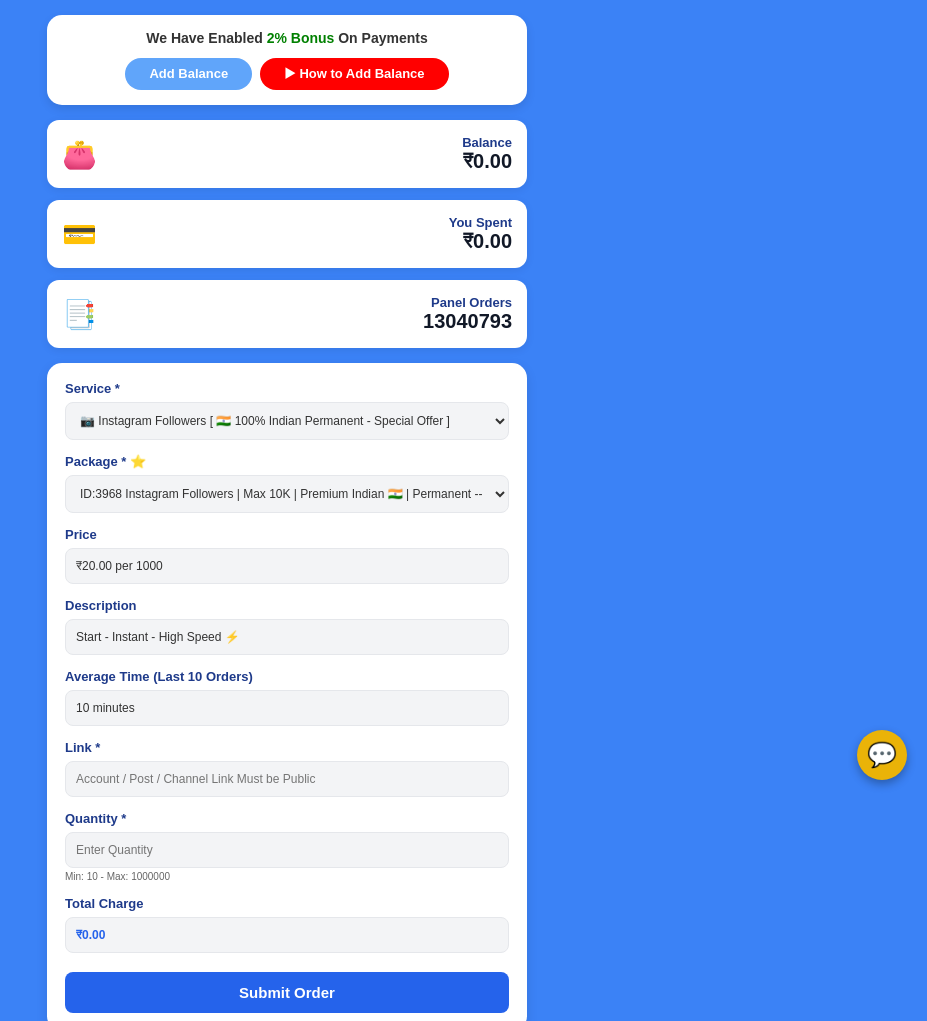
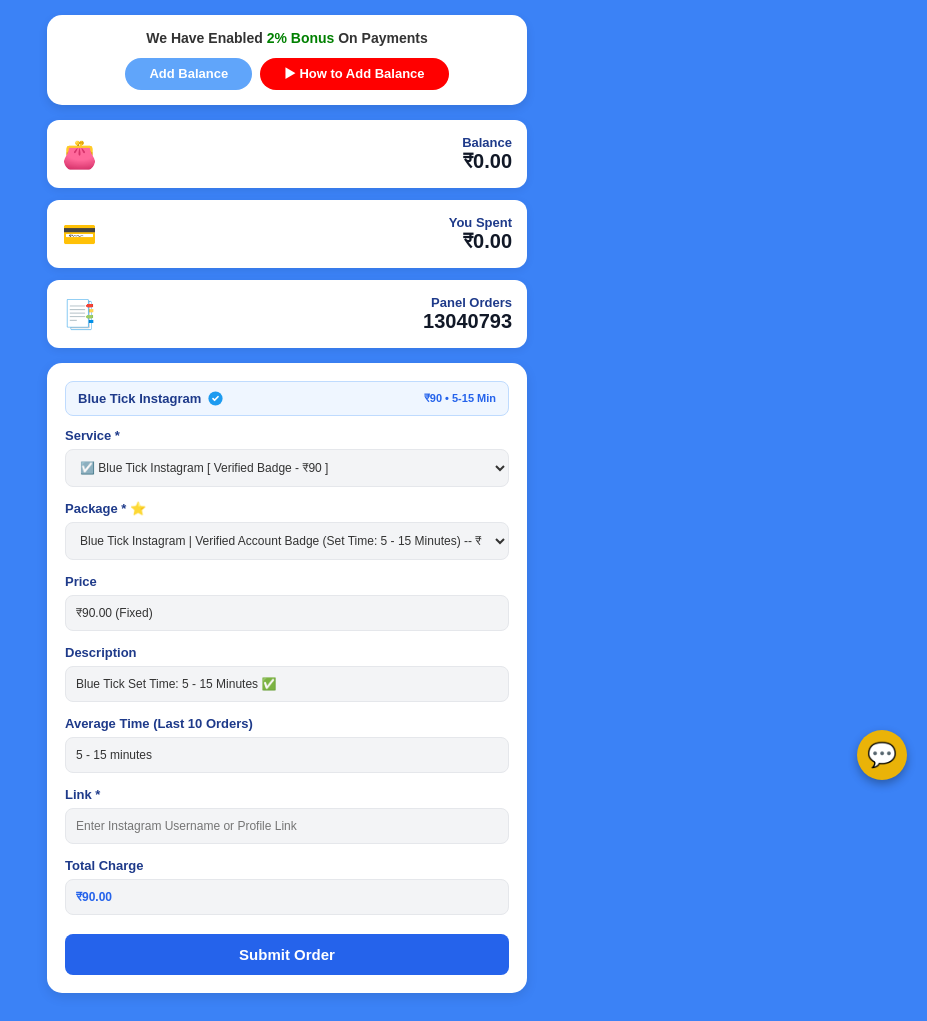
Before and after one commit to ab5301554-max/followfast, a plain HTML site: page dashboard.html in a window 1280 px wide. Shown: the top 1021 px of the page, without its empty margins (353-1280 px from the left). Drawn offline with Linux system fonts and the light colour scheme.

Commit message:
Update dashboard.html

```diff
--- a/dashboard.html
+++ b/dashboard.html
@@ -84,6 +84,40 @@
       color: #111827;
     }
 
+    /* Blue Tick Highlight Badge */
+    .bluetick-badge-bar {
+      display: flex;
+      align-items: center;
+      justify-content: space-between;
+      background: #eff6ff;
+      border: 1px solid #bfdbfe;
+      border-radius: 8px;
+      padding: 8px 12px;
+      margin-bottom: 12px;
+      cursor: pointer;
+    }
+
+    .bluetick-title {
+      display: inline-flex;
+      align-items: center;
+      gap: 6px;
+      font-size: 13px;
+      font-weight: bold;
+      color: #1e3a8a;
+    }
+
+    .bluetick-svg {
+      width: 17px;
+      height: 17px;
+      flex-shrink: 0;
+    }
+
+    .bluetick-tag {
+      font-size: 11px;
+      font-weight: bold;
+      color: #2563eb;
+    }
+
     /* Main Order Card */
     .order-box {
       background: #ffffff;
@@ -154,10 +188,9 @@
     <div class="banner-card">
       <h4>We Have Enabled <span style="color: green;">2% Bonus</span> On Payments</h4>
       <div class="btn-group" style="display: flex; gap: 8px; justify-content: center; flex-wrap: wrap;">
-  <a href="addbalance.html" class="top-btn">Add Balance</a>
-  <a href="https://youtube.com/shorts/wUjOodaSC9I?si=Buo82z5V7THWX-mg" target="_blank" class="top-btn" style="background-color: #ff0000;">▶ How to Add Balance</a>
-</div>
-
+        <a href="addbalance.html" class="top-btn">Add Balance</a>
+        <a href="https://youtube.com/shorts/wUjOodaSC9I?si=Buo82z5V7THWX-mg" target="_blank" class="top-btn" style="background-color: #ff0000;">▶ How to Add Balance</a>
+      </div>
     </div>
 
     <!-- Balance & Stats Cards -->
@@ -188,10 +221,23 @@
     <!-- Order Form -->
     <div class="order-box">
 
+      <!-- Blue Tick Instagram Badge Selector -->
+      <div class="bluetick-badge-bar" onclick="selectBlueTick()">
+        <span class="bluetick-title">
+          <span>Blue Tick Instagram</span>
+          <svg class="bluetick-svg" viewBox="0 0 24 24" aria-hidden="true">
+            <circle cx="12" cy="12" r="10" fill="#1d9bf0"></circle>
+            <path d="M8.5 12.3l2.2 2.2 4.8-5" fill="none" stroke="#ffffff" stroke-width="2.4" stroke-linecap="round" stroke-linejoin="round"></path>
+          </svg>
+        </span>
+        <span class="bluetick-tag">₹90 • 5-15 Min</span>
+      </div>
+
       <!-- Category/Service Selection -->
       <div class="form-group">
         <label>Service *</label>
         <select id="categorySelect" onchange="updatePackages()">
+          <option value="ig_bluetick">☑️ Blue Tick Instagram [ Verified Badge - ₹90 ]</option>
           <option value="ig_indian">📷 Instagram Followers [ 🇮🇳 100% Indian Permanent - Special Offer ]</option>
           <option value="ig_views">📷 Instagram Views [ Fast Working ] updated</option>
           <option value="ig_likes">📷 Instagram Likes [ Cheapest ] NEW</option>
@@ -224,7 +270,7 @@
       <!-- Average Time -->
       <div class="form-group">
         <label>Average Time (Last 10 Orders)</label>
-        <input type="text" value="10 minutes" readonly>
+        <input type="text" id="avgTimeInput" value="5 - 15 minutes" readonly>
       </div>
 
       <!-- Target Link Input -->
@@ -233,8 +279,8 @@
         <input type="text" id="targetLink" placeholder="Account / Post / Channel Link Must be Public">
       </div>
 
-      <!-- Quantity Input -->
-      <div class="form-group">
+      <!-- Quantity Input (Hidden automatically when Blue Tick Instagram is selected) -->
+      <div class="form-group" id="quantityGroup">
         <label>Quantity *</label>
         <input type="number" id="quantityInput" placeholder="Enter Quantity" min="10" oninput="calculatePrice()">
         <small style="font-size: 10px; color: #666; display: block; margin-top: 3px;">Min: 10 - Max: 1000000</small>
@@ -243,7 +289,7 @@
       <!-- Total Charge Output -->
       <div class="form-group">
         <label>Total Charge</label>
-        <input type="text" id="totalCharge" value="₹0.00" readonly style="font-weight: bold; color: #2563eb;">
+        <input type="text" id="totalCharge" value="₹90.00" readonly style="font-weight: bold; color: #2563eb;">
       </div>
 
       <button class="submit-btn" onclick="placeOrder()">Submit Order</button>
@@ -259,6 +305,9 @@
     let orderHistory = JSON.parse(localStorage.getItem("smm_orders")) || [];
 
     const serviceData = {
+      ig_bluetick: [
+        { id: "9001", name: "Blue Tick Instagram | Verified Account Badge (Set Time: 5 - 15 Minutes)", rate: 90.00 }
+      ],
       ig_indian: [
         { id: "3968", name: "ID:3968 Instagram Followers | Max 10K | Premium Indian 🇮🇳 | Permanent", rate: 20.00 },
         { id: "3969", name: "ID:3969 Instagram Followers | Max 50K | Real Indian 🇮🇳 | Non Drop", rate: 20.00 }
@@ -285,6 +334,11 @@
       ]
     };
 
+    function selectBlueTick() {
+      document.getElementById("categorySelect").value = "ig_bluetick";
+      updatePackages();
+    }
+
     function updateDashboardUI() {
       document.getElementById("user-balance").innerText = `₹${(userData.balance || 0).toFixed(2)}`;
       document.getElementById("user-spent").innerText = `₹${(userData.spent || 0).toFixed(2)}`;
@@ -293,27 +347,54 @@
     function updatePackages() {
       const category = document.getElementById("categorySelect").value;
       const packageSelect = document.getElementById("packageSelect");
+      const quantityGroup = document.getElementById("quantityGroup");
+      const avgTimeInput = document.getElementById("avgTimeInput");
+      const serviceDesc = document.getElementById("serviceDesc");
+      const targetLink = document.getElementById("targetLink");
 
       packageSelect.innerHTML = "";
 
-      if(serviceData[category]) {
+      if (serviceData[category]) {
         serviceData[category].forEach(pkg => {
           const option = document.createElement("option");
           option.value = pkg.rate;
           option.setAttribute("data-name", pkg.name);
-          option.textContent = `${pkg.name} -- ₹${pkg.rate.toFixed(2)} per 1000`;
+          if (category === "ig_bluetick") {
+            option.textContent = `${pkg.name} -- ₹${pkg.rate.toFixed(2)}`;
+          } else {
+            option.textContent = `${pkg.name} -- ₹${pkg.rate.toFixed(2)} per 1000`;
+          }
           packageSelect.appendChild(option);
         });
+      }
+
+      if (category === "ig_bluetick") {
+        quantityGroup.style.display = "none";
+        avgTimeInput.value = "5 - 15 minutes";
+        serviceDesc.value = "Blue Tick Set Time: 5 - 15 Minutes ✅";
+        targetLink.placeholder = "Enter Instagram Username or Profile Link";
+      } else {
+        quantityGroup.style.display = "block";
+        avgTimeInput.value = "10 minutes";
+        serviceDesc.value = "Start - Instant - High Speed ⚡";
+        targetLink.placeholder = "Account / Post / Channel Link Must be Public";
       }
 
       calculatePrice();
     }
 
     function calculatePrice() {
+      const category = document.getElementById("categorySelect").value;
       const packageSelect = document.getElementById("packageSelect");
       const rate = parseFloat(packageSelect.value) || 0;
+
+      if (category === "ig_bluetick") {
+        document.getElementById("priceRate").value = `₹${rate.toFixed(2)} (Fixed)`;
+        document.getElementById("totalCharge").value = `₹${rate.toFixed(2)}`;
+        return;
+      }
+
       const qty = parseInt(document.getElementById("quantityInput").value) || 0;
-
       document.getElementById("priceRate").value = `₹${rate.toFixed(2)} per 1000`;
 
       const total = (rate * qty) / 1000;
@@ -321,14 +402,17 @@
     }
 
     function placeOrder() {
+      const category = document.getElementById("categorySelect").value;
       const packageSelect = document.getElementById("packageSelect");
       const selectedOption = packageSelect.options[packageSelect.selectedIndex];
-      const linkInput = document.getElementById("targetLink").value;
+      const linkInput = document.getElementById("targetLink").value.trim();
       const qtyInput = parseInt(document.getElementById("quantityInput").value) || 0;
 
       if (!selectedOption) return alert("দয়া করে সার্ভিস নির্বাচন করুন!");
-      if (!linkInput) return alert("দয়া করে লিঙ্ক দিন!");
-      if (qtyInput <= 0) return alert("দয়া করে সঠিক পরিমাণ (Quantity) লিখুন!");
+      if (!linkInput) return alert("দয়া করে Instagram Username বা লিঙ্ক দিন!");
+      if (category !== "ig_bluetick" && qtyInput <= 0) {
+        return alert("দয়া করে সঠিক পরিমাণ (Quantity) লিখুন!");
+      }
 
       const serviceName = selectedOption.getAttribute("data-name");
       const totalCharge = parseFloat(document.getElementById("totalCharge").value.replace("₹", "")) || 0;
```
